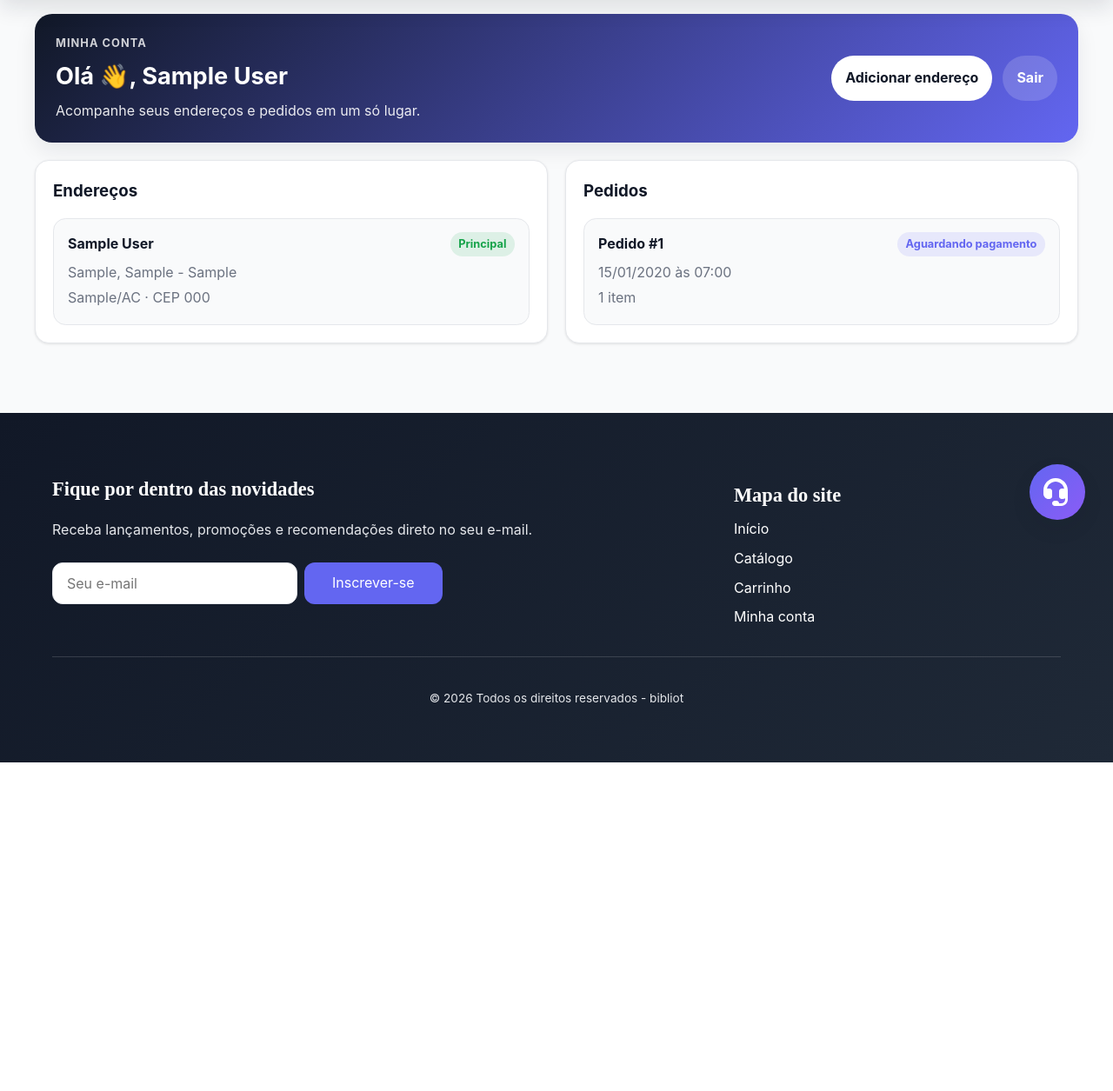
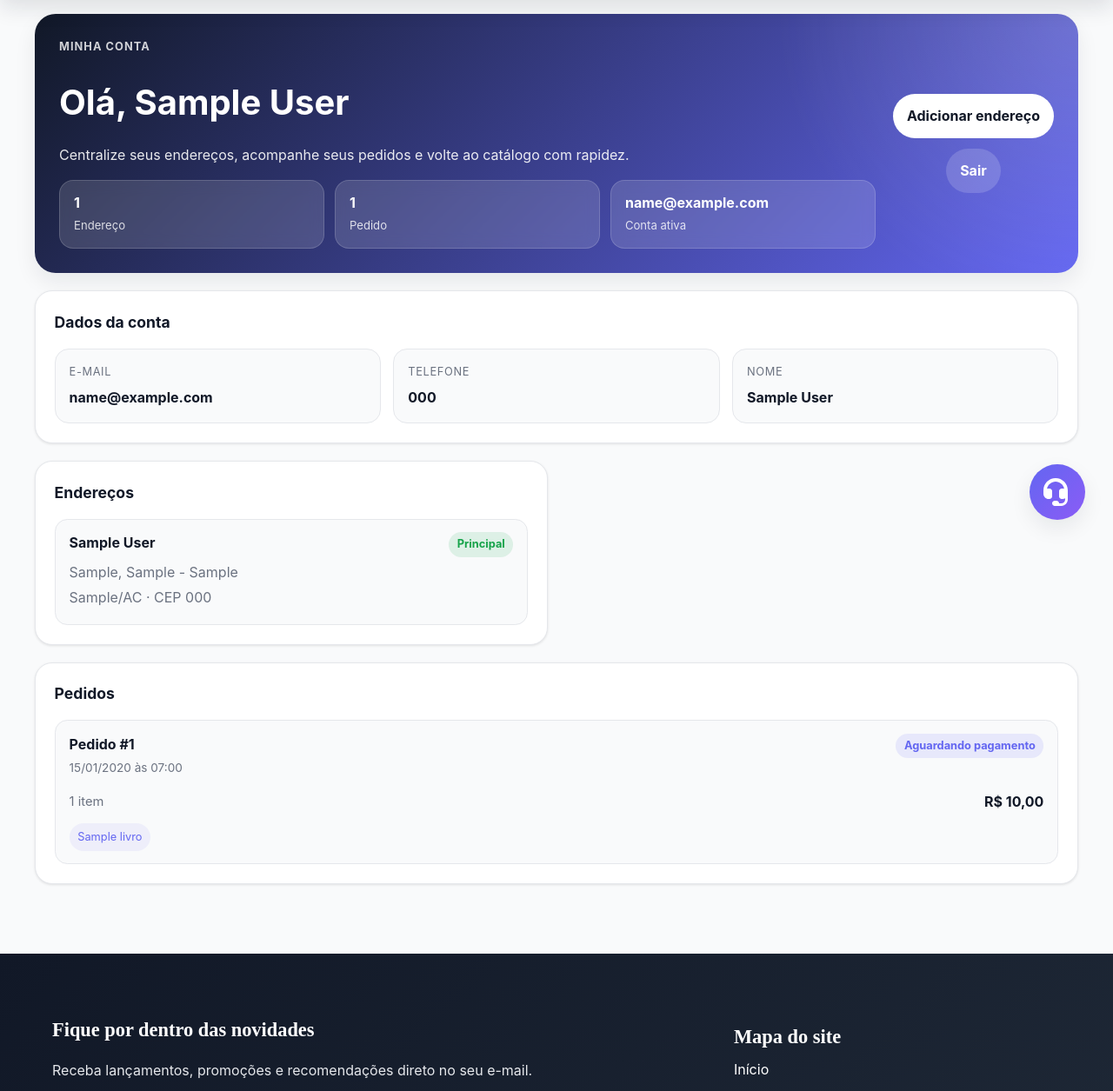
Before and after one commit to jeanlboliveira/bibliot, a Django app: page /auth/profile/ in a window 1280 px wide. Shown: the part 170-1425 px from the top of the page at 87% size. Before the commit the page ends 1047 px from the top, so only its background shows below. Run offline with Django 5.2, Linux system fonts and the light colour scheme; a user stored in the database is signed in; tables that the repository leaves empty hold one stand-in row (values such as "Sample post").

Commit message:
feat(perfil): aprimorar página de perfil com resumo de conta e pedidos

```diff
--- a/accounts/templates/accounts/profile.html
+++ b/accounts/templates/accounts/profile.html
@@ -7,10 +7,25 @@
 {% block content %}
   <section class="profile-page">
     <div class="profile-hero">
-      <div>
+      <div class="profile-hero__content">
         <p class="profile-eyebrow">Minha conta</p>
-        <h2>Olá 👋, {{ request.user.nome }}</h2>
-        <p class="profile-subtitle">Acompanhe seus endereços e pedidos em um só lugar.</p>
+        <h2>Olá, {{ request.user.nome }}</h2>
+        <p class="profile-subtitle">Centralize seus endereços, acompanhe seus pedidos e volte ao catálogo com rapidez.</p>
+
+        <div class="profile-stats" aria-label="Resumo da conta">
+          <article class="profile-stat">
+            <strong>{{ enderecos|length }}</strong>
+            <span>Endereço{{ enderecos|length|pluralize }}</span>
+          </article>
+          <article class="profile-stat">
+            <strong>{{ pedidos|length }}</strong>
+            <span>Pedido{{ pedidos|length|pluralize }}</span>
+          </article>
+          <article class="profile-stat">
+            <strong>{{ request.user.email }}</strong>
+            <span>Conta ativa</span>
+          </article>
+        </div>
       </div>
 
       <div class="profile-actions">
@@ -24,6 +39,27 @@
     </div>
 
     <div class="profile-grid">
+      <section class="profile-card profile-card--info">
+        <div class="profile-card__header">
+          <h3>Dados da conta</h3>
+        </div>
+
+        <div class="account-summary">
+          <div class="account-summary__item">
+            <span>E-mail</span>
+            <strong>{{ request.user.email }}</strong>
+          </div>
+          <div class="account-summary__item">
+            <span>Telefone</span>
+            <strong>{{ request.user.telefone|default:"Não informado" }}</strong>
+          </div>
+          <div class="account-summary__item">
+            <span>Nome</span>
+            <strong>{{ request.user.nome }}</strong>
+          </div>
+        </div>
+      </section>
+
       <section class="profile-card">
         <div class="profile-card__header">
           <h3>Endereços</h3>
@@ -49,7 +85,7 @@
         {% endif %}
       </section>
 
-      <section class="profile-card">
+      <section class="profile-card profile-card--wide">
         <div class="profile-card__header">
           <h3>Pedidos</h3>
         </div>
@@ -59,16 +95,34 @@
             {% for pedido in pedidos %}
               <a class="order-item" href="{% url 'pedido:detalhe_pedido' pedido.id %}">
                 <div class="order-item__top">
-                  <strong>Pedido #{{ pedido.id }}</strong>
+                  <div>
+                    <strong>Pedido #{{ pedido.id }}</strong>
+                    <p>{{ pedido.criado_em|date:"d/m/Y \à\s H:i" }}</p>
+                  </div>
                   <span class="order-status">{{ pedido.get_status_display }}</span>
                 </div>
-                <p>{{ pedido.criado_em|date:"d/m/Y \à\s H:i" }}</p>
-                <p>{{ pedido.itens.count }} item{{ pedido.itens.count|pluralize }}</p>
+
+                <div class="order-item__details">
+                  <span>{{ pedido.itens.count }} item{{ pedido.itens.count|pluralize }}</span>
+                  <strong>R$ {{ pedido.total|floatformat:2 }}</strong>
+                </div>
+
+                <ul class="order-item__books">
+                  {% for item in pedido.itens.all|slice:":2" %}
+                    <li>{{ item.livro.titulo }}</li>
+                  {% endfor %}
+                  {% if pedido.itens.count > 2 %}
+                    <li>+{{ pedido.itens.count|add:"-2" }} livro{{ pedido.itens.count|add:"-2"|pluralize }}</li>
+                  {% endif %}
+                </ul>
               </a>
             {% endfor %}
           </div>
         {% else %}
-          <p class="profile-empty">Você ainda não fez nenhum pedido.</p>
+          <div class="profile-empty-state">
+            <p class="profile-empty">Você ainda não fez nenhum pedido.</p>
+            <a class="profile-link profile-link--ghost" href="{% url 'core:home' %}">Explorar catálogo</a>
+          </div>
         {% endif %}
       </section>
     </div>
--- a/pedido/models.py
+++ b/pedido/models.py
@@ -1,3 +1,5 @@
+from decimal import Decimal
+
 from django.db import models
 from django.utils.translation import gettext_lazy as _
 
@@ -28,6 +30,10 @@ class Pedido(models.Model):
         choices=Status.choices,
         default=Status.AGUARDANDO,
     )
+
+    @property
+    def total(self):
+        return sum((item.subtotal for item in self.itens.all()), start=Decimal("0.00"))
 
     def __str__(self):
         return f"Pedido #{self.pk}"
--- a/static/css/accounts.css
+++ b/static/css/accounts.css
@@ -6,15 +6,22 @@
 }
 
 .profile-hero {
-  display: flex;
-  justify-content: space-between;
-  align-items: center;
-  gap: 1rem;
-  padding: 1.5rem;
-  border-radius: 1.25rem;
-  background: linear-gradient(135deg, var(--cor-primaria) 0%, var(--cor-secundaria) 100%);
+  display: grid;
+  grid-template-columns: minmax(0, 1fr) auto;
+  gap: 1.25rem;
+  padding: 1.75rem;
+  border-radius: 1.5rem;
+  background:
+    radial-gradient(circle at top right, rgba(255,255,255,0.16), transparent 28%),
+    linear-gradient(135deg, var(--cor-primaria) 0%, var(--cor-secundaria) 100%);
   color: var(--branco);
   box-shadow: var(--sombra-md);
+}
+
+.profile-hero__content {
+  display: flex;
+  flex-direction: column;
+  gap: 1rem;
 }
 
 .profile-eyebrow {
@@ -27,8 +34,8 @@
 }
 
 .profile-hero h2 {
-  margin: 0 0 0.35rem;
-  font-size: 1.7rem;
+  margin: 0;
+  font-size: clamp(1.8rem, 4vw, 2.5rem);
 }
 
 .profile-subtitle {
@@ -36,10 +43,41 @@
   color: rgba(255,255,255,0.9);
 }
 
+.profile-stats {
+  display: grid;
+  grid-template-columns: repeat(3, minmax(0, 1fr));
+  gap: 0.75rem;
+}
+
+.profile-stat {
+  padding: 0.95rem 1rem;
+  border-radius: 1rem;
+  background: rgba(255,255,255,0.14);
+  border: 1px solid rgba(255,255,255,0.16);
+  backdrop-filter: blur(8px);
+}
+
+.profile-stat strong {
+  display: block;
+  font-size: 1rem;
+  line-height: 1.25;
+  color: var(--branco);
+  overflow-wrap: anywhere;
+}
+
+.profile-stat span {
+  display: block;
+  margin-top: 0.35rem;
+  font-size: 0.82rem;
+  color: rgba(255,255,255,0.82);
+}
+
 .profile-actions {
   display: flex;
+  flex-direction: column;
   align-items: center;
   gap: 0.75rem;
+  justify-content: center;
 }
 
 .profile-link,
@@ -71,17 +115,50 @@
   gap: 1.25rem;
 }
 
+.profile-card--info,
+.profile-card--wide {
+  grid-column: 1 / -1;
+}
+
 .profile-card {
   background: var(--branco);
   border: 1px solid var(--cor-borda);
-  border-radius: 1rem;
-  padding: 1.25rem;
+  border-radius: 1.25rem;
+  padding: 1.35rem;
   box-shadow: var(--sombra-sm);
 }
 
 .profile-card__header h3 {
   margin: 0 0 1rem;
   color: var(--cor-primaria);
+  font-size: 1.1rem;
+}
+
+.account-summary {
+  display: grid;
+  grid-template-columns: repeat(3, minmax(0, 1fr));
+  gap: 0.9rem;
+}
+
+.account-summary__item {
+  padding: 1rem;
+  border-radius: 1rem;
+  background: var(--cor-fundo);
+  border: 1px solid var(--cor-borda);
+}
+
+.account-summary__item span {
+  display: block;
+  margin-bottom: 0.4rem;
+  font-size: 0.8rem;
+  text-transform: uppercase;
+  letter-spacing: 0.05em;
+  color: var(--cor-texto-suave);
+}
+
+.account-summary__item strong {
+  color: var(--cor-texto);
+  word-break: break-word;
 }
 
 .address-list,
@@ -103,9 +180,18 @@
 .order-item__top {
   display: flex;
   justify-content: space-between;
-  align-items: center;
+  align-items: flex-start;
   gap: 0.5rem;
   margin-bottom: 0.35rem;
+}
+
+.order-item__top strong {
+  display: block;
+}
+
+.order-item__top p {
+  margin: 0.2rem 0 0;
+  font-size: 0.85rem;
 }
 
 .address-item p,
@@ -140,6 +233,47 @@
   color: var(--cor-secundaria);
   font-size: 0.8rem;
   font-weight: 700;
+}
+
+.order-item__details {
+  display: flex;
+  justify-content: space-between;
+  align-items: center;
+  gap: 0.75rem;
+  margin-top: 0.75rem;
+}
+
+.order-item__details span {
+  color: var(--cor-texto-suave);
+  font-size: 0.92rem;
+}
+
+.order-item__details strong {
+  color: var(--cor-primaria);
+}
+
+.order-item__books {
+  display: flex;
+  flex-wrap: wrap;
+  gap: 0.5rem;
+  list-style: none;
+  padding: 0;
+  margin: 0.75rem 0 0;
+}
+
+.order-item__books li {
+  padding: 0.35rem 0.6rem;
+  border-radius: 999px;
+  background: rgba(99,102,241,0.08);
+  color: var(--cor-secundaria);
+  font-size: 0.8rem;
+}
+
+.profile-empty-state {
+  display: flex;
+  flex-direction: column;
+  align-items: flex-start;
+  gap: 0.75rem;
 }
 
 .profile-empty {
```
Also changed, not shown: other parts of static/css/accounts.css (+27 -3 lines).
